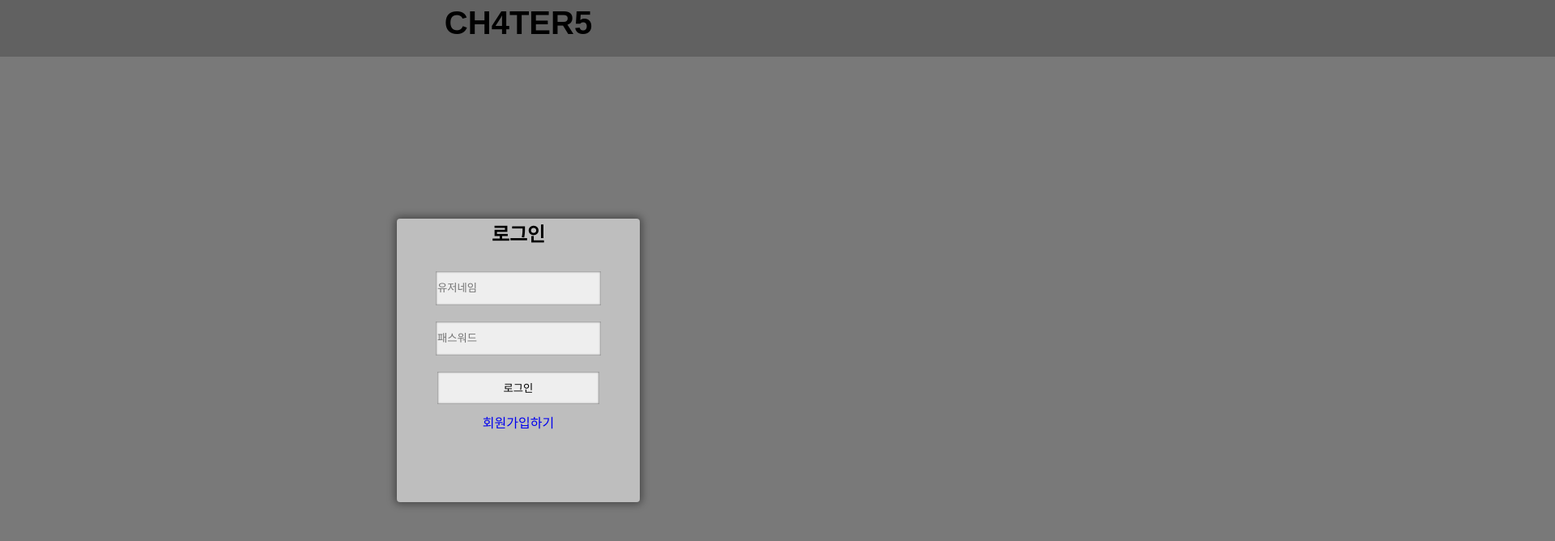
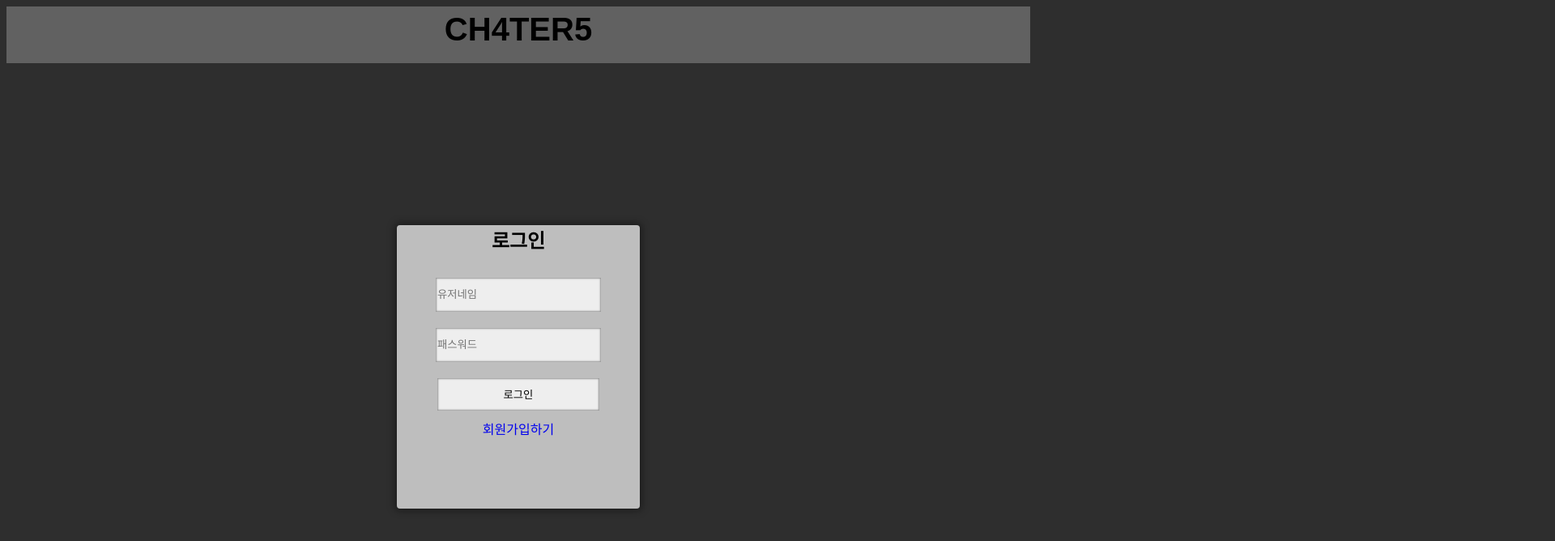
Before and after one commit to D0KKAEl3I/CHAT_APP, a website: page static/js/login.html in a window 1280 px wide. Shown: the top 668 px of the page at 81% size, 1920 px wide, since content can reach past the window. Drawn offline with Linux system fonts and the light colour scheme.

Commit message:
얘네도

```diff
--- a/static/css/login.css
+++ b/static/css/login.css
@@ -1,20 +1,15 @@
 html{
-    overflow: hidden;
-    width: auto;
-    height: 100%;
+    /* overflow: hidden; */
 }
 
 body{
-    background-color: rgba(121, 121, 121);
-    width: auto;
-    margin: 0px;
-    height: 100%;
+    background-color: rgb(46, 46, 46);
 }
 
 #title{
     width: 100%;
     height: 60px;
-    padding: 10px 100% 0px 0px;
+    padding: 10px 0 0px 0px;
     background-color: rgb(97, 97, 97) ;
 }
 h1{
--- a/static/css/signup.css
+++ b/static/css/signup.css
@@ -1,14 +1,15 @@
+html{
+    /* overflow: hidden; */
+}
+
 body{
-    width: auto;
-    margin: 0px;
-    height: 100%;
-    background-color: rgba(121, 121, 121);
+    background-color: rgb(46, 46, 46);
 }
 
 #title{
     width: 100%;
     height: 60px;
-    padding: 10px 100% 0px 0px;
+    padding: 10px 0 0px 0px;
     background-color: rgb(97, 97, 97) ;
 }
 h1{
```
